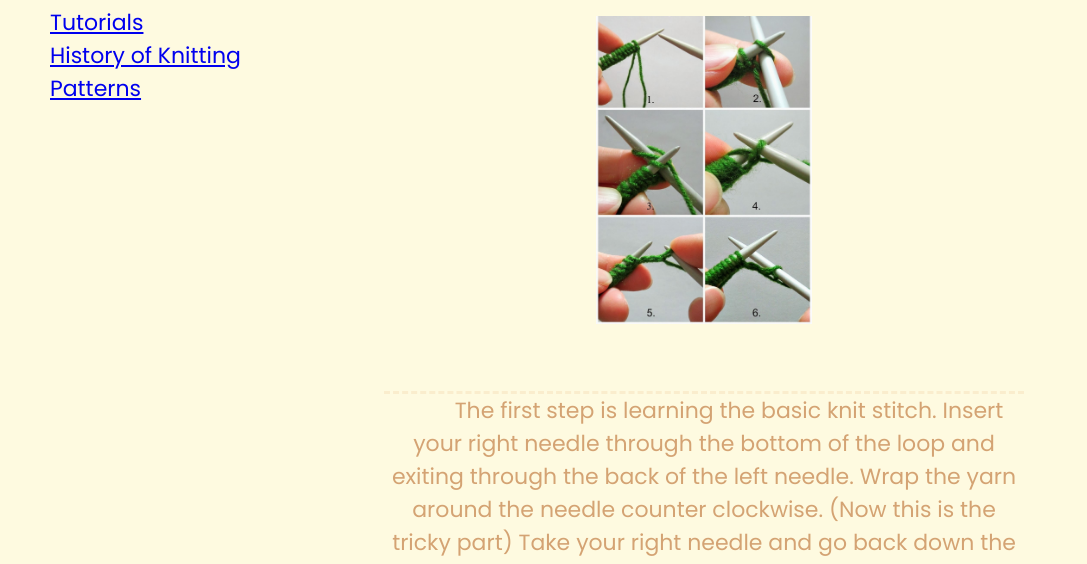
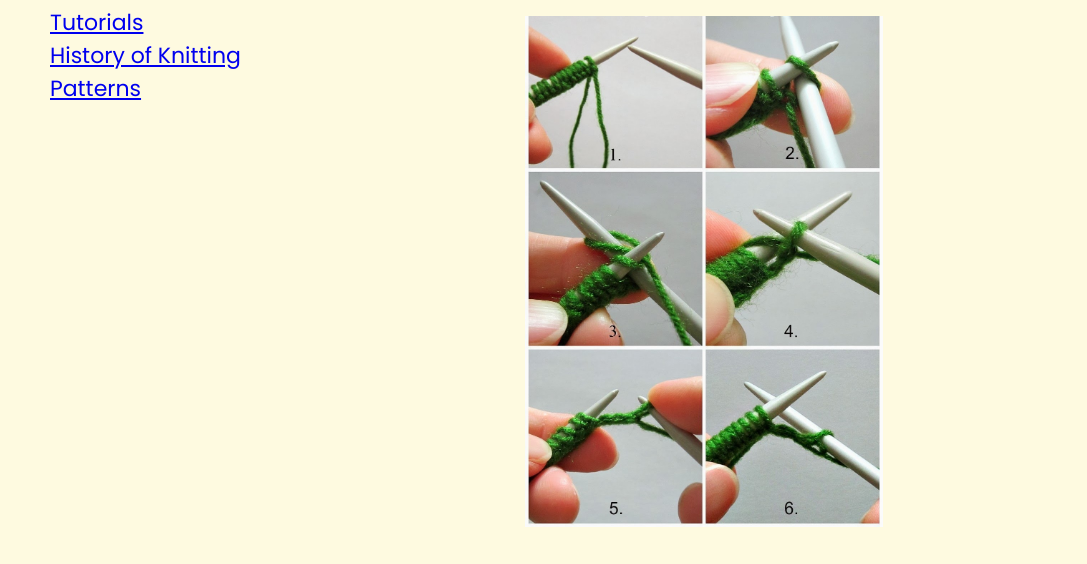
Before and after one commit to ailajoell/Coursework, a plain HTML site: page TutorialKnitStitch.html in a window 1280 px wide. Shown: the part 191-755 px from the top of the page, without its empty margins (0-1087 px from the left). Drawn offline with Linux system fonts and the light colour scheme.

Commit message:
Resized Images again in main.css

```diff
--- a/main.css
+++ b/main.css
@@ -82,8 +82,8 @@ aside {
 
 .content_images{
 	flex: 1;
-	max-width: 40%;
-	max-height: 80%;
+	max-width: 60%;
+	max-height: 90%;
 	object-fit: contain;
 	margin: 10px;
 
```
